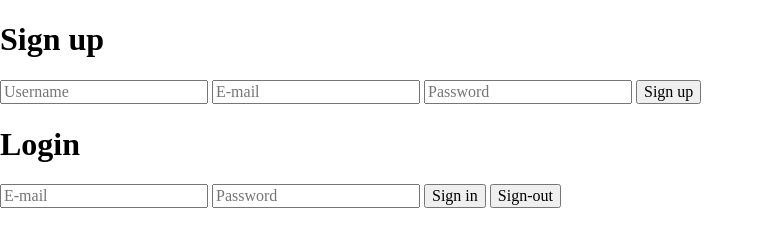
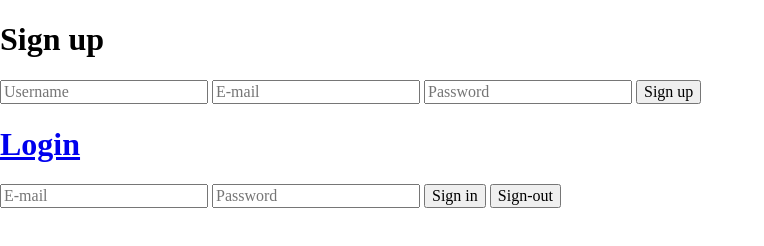
Before and after one commit to dricky23/Test, a website built with Vite: page index.html in a window 1280 px wide. Shown: the whole page, without its empty margins (0-764 px from the left). Built offline with nearby package versions, Linux system fonts and the light colour scheme; no server answers.

Commit message:
Update index.html

```diff
--- a/index.html
+++ b/index.html
@@ -15,7 +15,7 @@
                 <input type="submit" id="signUp" name="signup_submit" value="Sign up">
             </div>
             <div class="right">
-              <h1>Login</h1>
+              <h1><a href="/login.html">Login</a></h1>
               <input type="text" id="email2" name="email2" placeholder="E-mail">
               <input type="password" id="password2" name="password2" placeholder="Password">
 
```
